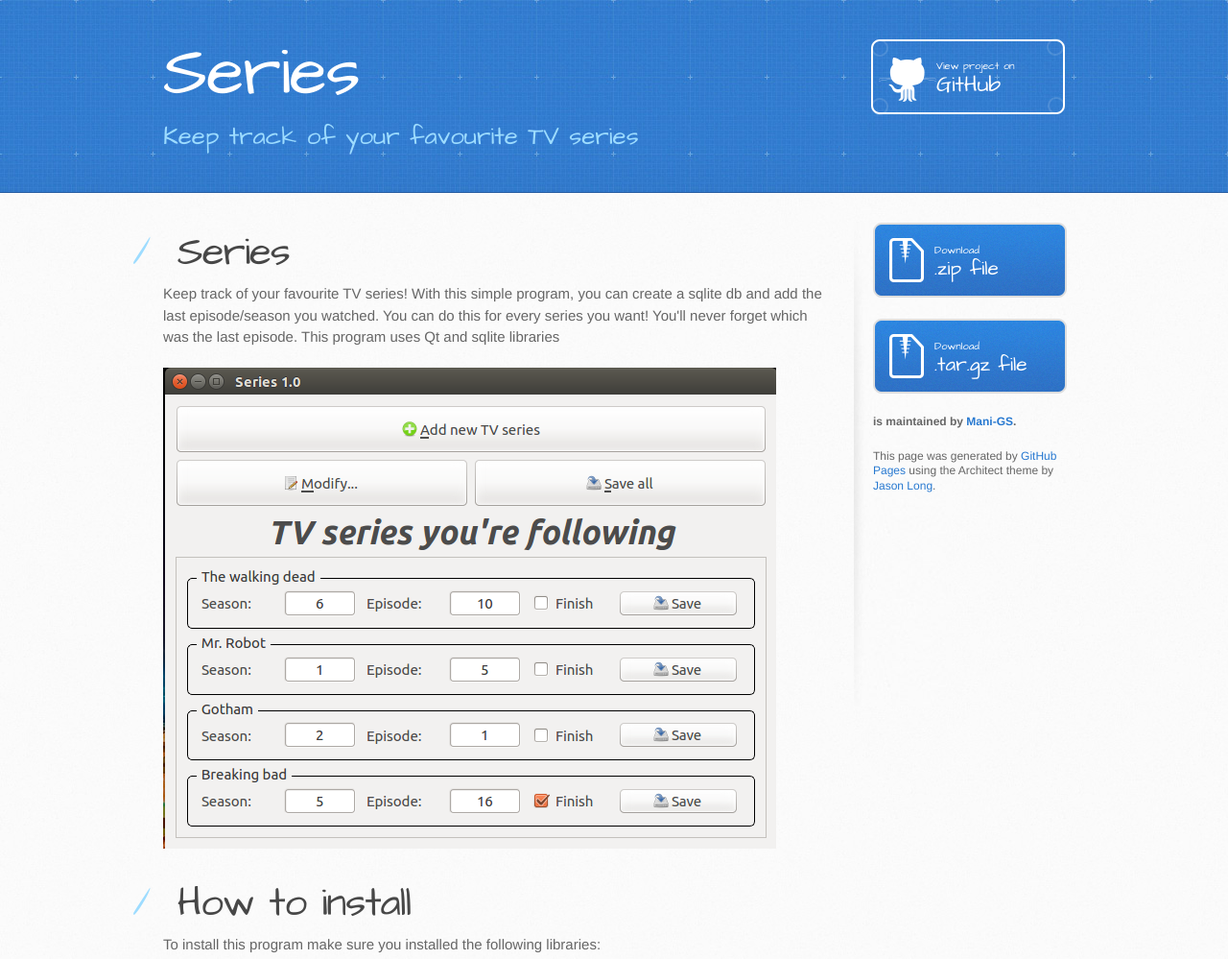
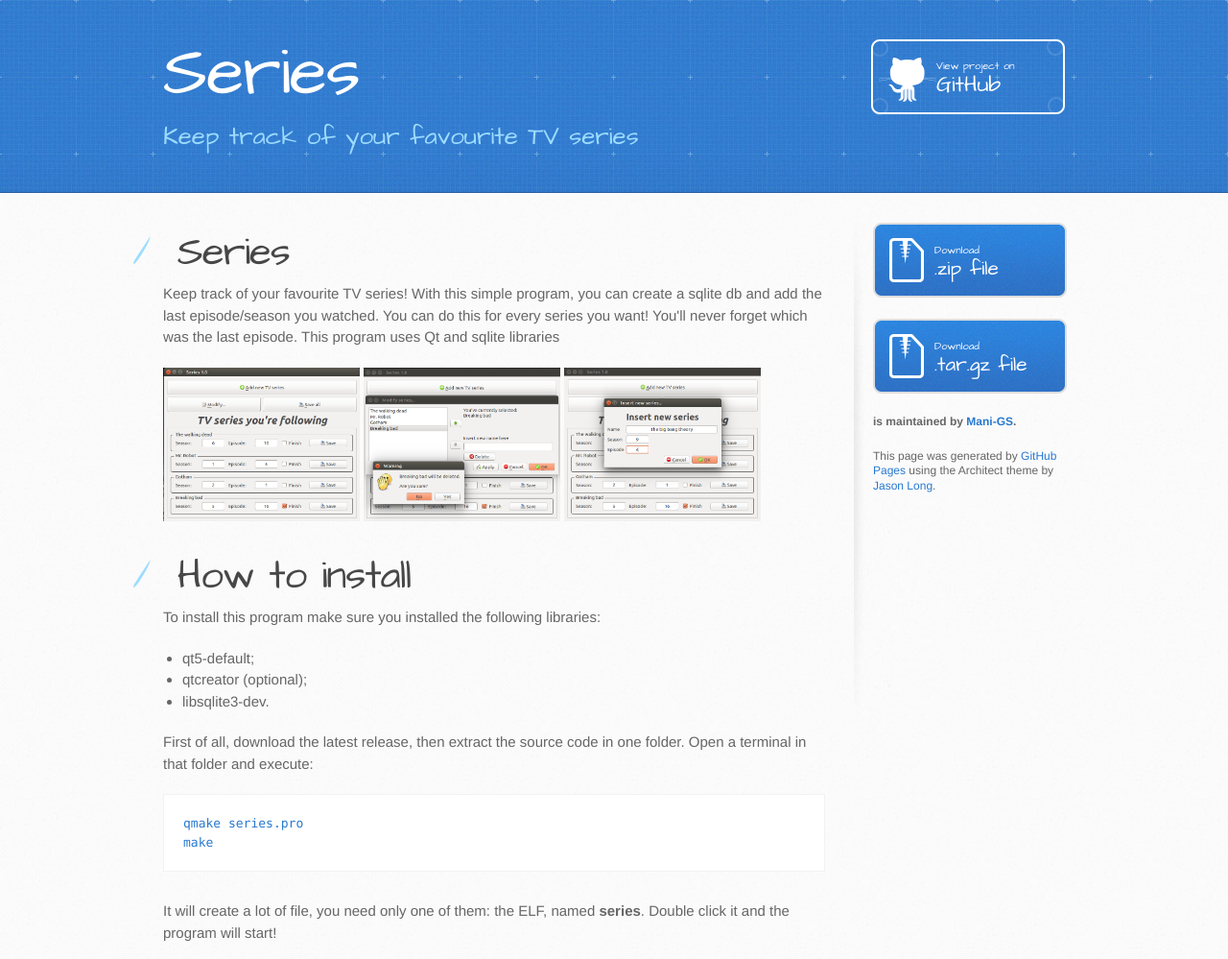
Before and after one commit to Mani-GS/series, a plain HTML site: page index.html in a window 1280 px wide. Shown: the top 999 px of the page at 96% size. Drawn offline with Linux system fonts and the light colour scheme.

Commit message:
Update index.html

```diff
--- a/index.html
+++ b/index.html
@@ -36,7 +36,11 @@
 You'll never forget which was the last episode.
 This program uses Qt and sqlite libraries</p>
 
-<p><img src="images/main.png"></p>
+<p>
+<img src="images/main.png" style="width: 205px; height: 160px">
+<img src="images/modify.png" style="width: 205px; height: 160px">
+<img src="images/insert.png" style="width: 205px; height: 160px">
+</p>
 
 <h1>
 <a id="how-to-install" class="anchor" href="#how-to-install" aria-hidden="true"><span aria-hidden="true" class="octicon octicon-link"></span></a>How to install</h1>
```
